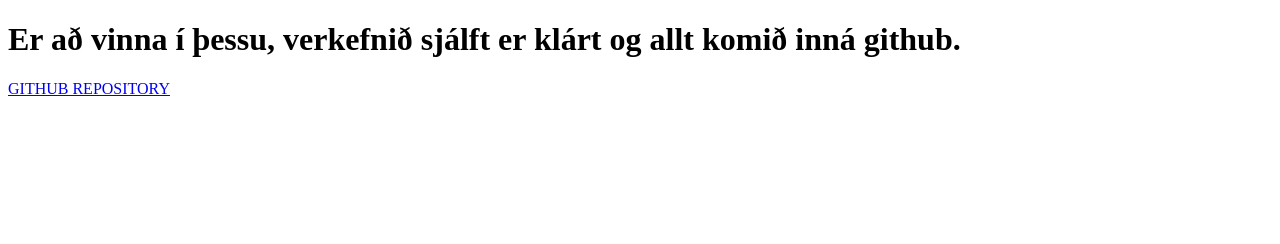
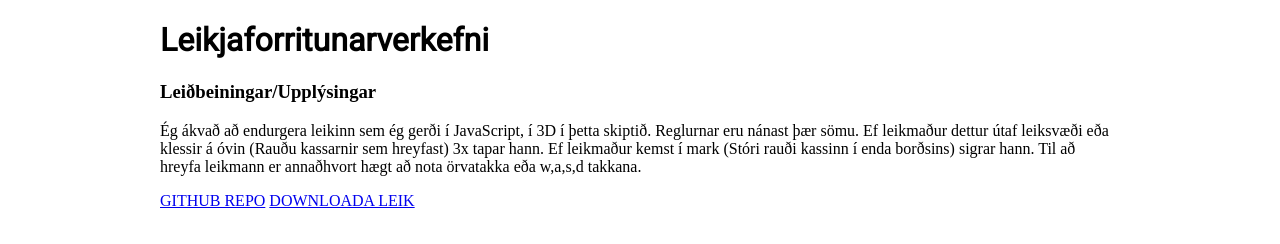
Before and after one commit to andri95/LF-Verkefni3b, a plain HTML site: page index.html in a window 1280 px wide. Drawn offline with Linux system fonts and the light colour scheme.

Commit message:
annað commit

```diff
--- a/index.html
+++ b/index.html
@@ -3,9 +3,21 @@
 <head>
 	<title>LF-Verkefni3</title>
 	<meta charset="utf-8">
+	<link rel="stylesheet" type="text/css" href="style.css">
+	<link href="https://fonts.googleapis.com/css?family=Roboto" rel="stylesheet">
 </head>
 <body>
-	<h1>Er að vinna í þessu, verkefnið sjálft er klárt og allt komið inná github.</h1>
-	<a href="https://andri95.github.io/LF-Verkefni3/">GITHUB REPOSITORY</a>
+	<header>
+		<h1>Leikjaforritunarverkefni</h1>
+	</header>
+	<div class="uppl">
+		<h3>Leiðbeiningar/Upplýsingar</h3>
+		<p>Ég ákvað að endurgera leikinn sem ég gerði í JavaScript, í 3D í þetta skiptið. Reglurnar eru nánast þær sömu. Ef leikmaður dettur útaf leiksvæði eða klessir á óvin (Rauðu kassarnir sem hreyfast) 3x tapar hann. Ef leikmaður kemst í mark (Stóri rauði kassinn í enda borðsins) sigrar hann. Til að hreyfa leikmann er annaðhvort hægt að nota örvatakka eða w,a,s,d takkana.</p>
+	</div>
+	<div>
+		<a href="https://andri95.github.io/LF-Verkefni3/">GITHUB REPO</a>
+		<a href="mappa/Keyranlegt.rar">DOWNLOADA LEIK</a>
+	</div>
+
 </body>
 </html>
--- /dev/null
+++ b/style.css
@@ -0,0 +1,7 @@
+body{
+	margin: 0 auto;
+	max-width: 60em;
+}
+h1{
+	font-family: 'Roboto', sans-serif;
+}
```
Also changed, not shown: 1 other file.
